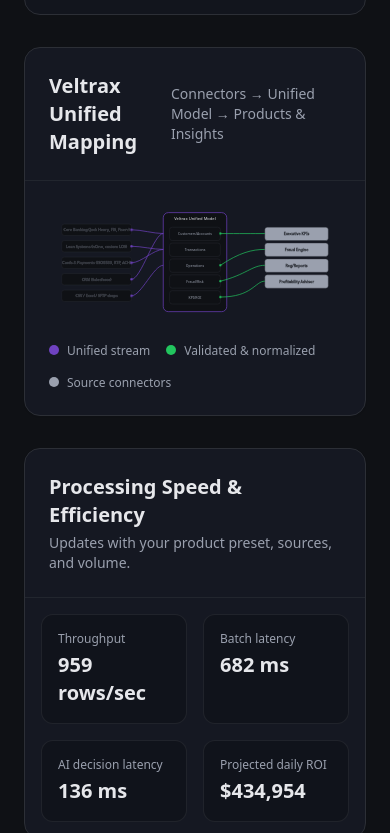
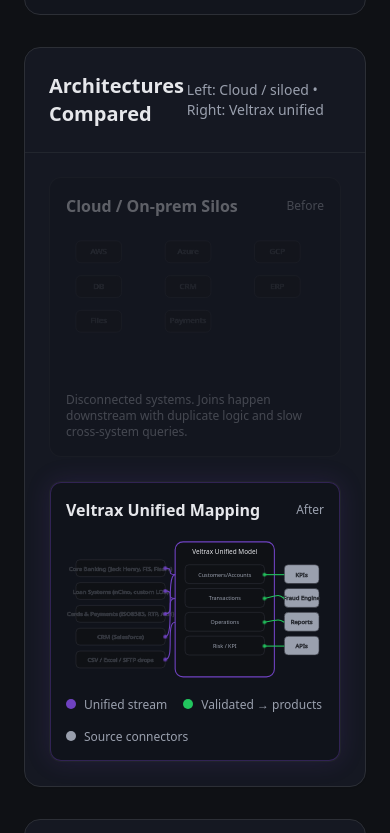
Before and after one commit to veltrax-technologies/veltrax-data-silos, a plain HTML site: page index.html in a window 390 px wide. Shown: the part 1622-2455 px from the top of the page. Drawn offline with nearby package versions, Linux system fonts and the light colour scheme.

Commit message:
Separated the cloud and unified setups

```diff
--- a/index.html
+++ b/index.html
@@ -38,6 +38,10 @@
                 "0%": { opacity: 0, transform: "translateY(12px)" },
                 "100%": { opacity: 1, transform: "translateY(0)" },
               },
+              glow: {
+                "0%": { boxShadow: "0 0 0 rgba(111,66,193,0)" },
+                "100%": { boxShadow: "0 0 0 rgba(111,66,193,0)" },
+              }
             },
             animation: {
               pulseDot: "pulseDot 1.6s ease-in-out infinite",
@@ -45,6 +49,7 @@
             },
             boxShadow: {
               vx: "0 10px 30px rgba(0,0,0,.35)",
+              focus: "0 0 0 2px rgba(111,66,193,.35)",
             },
           },
         },
@@ -54,6 +59,8 @@
     <style>
       .packet { offset-path: path(var(--p)); offset-rotate: 0deg; animation: flow var(--speed, 3500ms) linear infinite; }
       .legend-dot{ width:10px; height:10px; border-radius:999px; display:inline-block; margin-right:.5rem }
+      .panel-active { opacity: 1; filter: none; box-shadow: 0 0 0 1px rgba(111,66,193,.35) inset, 0 0 24px rgba(111,66,193,.15); }
+      .panel-inactive { opacity: .35; filter: grayscale(.2) saturate(.6); }
       ::-webkit-scrollbar{ height: 10px; width: 10px; }
       ::-webkit-scrollbar-thumb{ background:#2C2F36; border-radius:999px; }
       ::-webkit-scrollbar-track{ background:#131417; }
@@ -123,62 +130,71 @@
         </div>
       </section>
 
-      <!-- Visualization -->
+      <!-- Visualization: two separate panels side-by-side -->
       <section class="lg:col-span-8">
         <div class="rounded-2xl border border-vx-border bg-vx-surface overflow-hidden shadow-sm">
           <div class="p-6 border-b border-vx-border/60 flex items-center justify-between">
-            <h2 class="text-xl font-semibold" id="vizTitle">Veltrax Unified Mapping</h2>
-            <div class="text-sm text-vx-muted" id="vizSubtitle">Connectors → Unified Model → Products & Insights</div>
+            <h2 class="text-xl font-semibold">Architectures Compared</h2>
+            <div class="text-sm text-vx-muted">Left: Cloud / siloed • Right: Veltrax unified</div>
           </div>
-          <div class="p-6">
-            <div class="grid grid-cols-1 gap-6">
-              <!-- Mapping diagram: left connectors → center unified model → right products -->
-              <svg viewBox="0 0 920 360" class="w-full">
-                <!-- Left: Connectors (dynamic labels rendered by JS) -->
+
+          <div class="p-6 grid grid-cols-1 md:grid-cols-2 gap-6">
+            <!-- Cloud Silos Panel -->
+            <div id="panelCloud" class="rounded-xl border border-vx-border/60 p-4 bg-black/20 transition-all">
+              <div class="flex items-center justify-between mb-2">
+                <h3 class="font-semibold">Cloud / On‑prem Silos</h3>
+                <span class="text-xs text-vx-muted">Before</span>
+              </div>
+              <svg viewBox="0 0 520 320" class="w-full mt-2">
+                <g id="cloudVendors" fill="none" stroke="#2C2F36" stroke-width="1.2"></g>
+                <!-- No interconnections on purpose to highlight silos -->
+              </svg>
+              <p class="text-xs text-vx-muted mt-2">Disconnected systems. Joins happen downstream with duplicate logic and slow cross‑system queries.</p>
+            </div>
+
+            <!-- Veltrax Unified Panel -->
+            <div id="panelUnified" class="rounded-xl border border-vx-border/60 p-4 bg-black/20 transition-all">
+              <div class="flex items-center justify-between mb-2">
+                <h3 class="font-semibold">Veltrax Unified Mapping</h3>
+                <span class="text-xs text-vx-muted">After</span>
+              </div>
+              <svg viewBox="0 0 520 320" class="w-full mt-2">
+                <!-- Left: Connectors (dynamic) -->
                 <g id="leftConnectors" font-size="12" fill="#9AA0AE" stroke="#2C2F36" stroke-width="1.2"></g>
-
-                <!-- Center: Veltrax Unified Model (fixed groups) -->
-                <g id="unifiedModel">
-                  <rect x="360" y="24" width="200" height="312" rx="16" fill="#0f1115" stroke="#6F42C1" stroke-width="2.2" />
-                  <text x="460" y="48" text-anchor="middle" fill="#E6E7EB" font-size="13">Veltrax Unified Model</text>
-                  <!-- Buckets inside unified model -->
+                <!-- Center: Unified Model -->
+                <g>
+                  <rect x="220" y="24" width="200" height="272" rx="16" fill="#0f1115" stroke="#6F42C1" stroke-width="2.2" />
+                  <text x="320" y="48" text-anchor="middle" fill="#E6E7EB" font-size="13">Veltrax Unified Model</text>
                   <g fill="none" stroke="#2C2F36" stroke-width="1.2">
-                    <rect x="380" y="70" width="160" height="42" rx="8" />
-                    <rect x="380" y="120" width="160" height="42" rx="8" />
-                    <rect x="380" y="170" width="160" height="42" rx="8" />
-                    <rect x="380" y="220" width="160" height="42" rx="8" />
-                    <rect x="380" y="270" width="160" height="42" rx="8" />
+                    <rect x="240" y="70" width="160" height="38" rx="8" />
+                    <rect x="240" y="118" width="160" height="38" rx="8" />
+                    <rect x="240" y="166" width="160" height="38" rx="8" />
+                    <rect x="240" y="214" width="160" height="38" rx="8" />
                   </g>
                   <g font-size="11" fill="#9AA0AE">
-                    <text x="460" y="95" text-anchor="middle" id="u1">Entities</text>
-                    <text x="460" y="145" text-anchor="middle" id="u2">Transactions</text>
-                    <text x="460" y="195" text-anchor="middle" id="u3">Operations</text>
-                    <text x="460" y="245" text-anchor="middle" id="u4">Risk / Fraud</text>
-                    <text x="460" y="295" text-anchor="middle" id="u5">KPI / ROI</text>
+                    <text x="320" y="94" text-anchor="middle" id="u1">Entities</text>
+                    <text x="320" y="142" text-anchor="middle" id="u2">Transactions</text>
+                    <text x="320" y="190" text-anchor="middle" id="u3">Operations</text>
+                    <text x="320" y="238" text-anchor="middle" id="u4">Risk / KPI</text>
                   </g>
                 </g>
-
                 <!-- Right: Products / Insights -->
                 <g id="rightProducts" font-size="12" fill="#9AA0AE" stroke="#2C2F36" stroke-width="1.2">
-                  <rect x="680" y="70" width="200" height="42" rx="8" />
-                  <rect x="680" y="120" width="200" height="42" rx="8" />
-                  <rect x="680" y="170" width="200" height="42" rx="8" />
-                  <rect x="680" y="220" width="200" height="42" rx="8" />
-                  <text x="780" y="95" text-anchor="middle" id="p1">Dashboards</text>
-                  <text x="780" y="145" text-anchor="middle" id="p2">AI Models</text>
-                  <text x="780" y="195" text-anchor="middle" id="p3">Reports / Exports</text>
-                  <text x="780" y="245" text-anchor="middle" id="p4">APIs / Automations</text>
+                  <rect x="440" y="70" width="70" height="38" rx="8" />
+                  <rect x="440" y="118" width="70" height="38" rx="8" />
+                  <rect x="440" y="166" width="70" height="38" rx="8" />
+                  <rect x="440" y="214" width="70" height="38" rx="8" />
+                  <text x="475" y="94" text-anchor="middle" id="p1">KPIs</text>
+                  <text x="475" y="142" text-anchor="middle" id="p2">AI</text>
+                  <text x="475" y="190" text-anchor="middle" id="p3">Reports</text>
+                  <text x="475" y="238" text-anchor="middle" id="p4">APIs</text>
                 </g>
-
-                <!-- Dynamic flow paths -->
                 <g id="flows" stroke="#6F42C1" stroke-width="2" fill="none"></g>
                 <g id="packets"></g>
               </svg>
-
-              <!-- Legend -->
-              <div class="text-xs text-vx-muted flex flex-wrap items-center gap-4">
+              <div class="text-xs text-vx-muted flex flex-wrap items-center gap-4 mt-2">
                 <div><span class="legend-dot" style="background:#6F42C1"></span>Unified stream</div>
-                <div><span class="legend-dot" style="background:#22c55e"></span>Validated & normalized</div>
+                <div><span class="legend-dot" style="background:#22c55e"></span>Validated → products</div>
                 <div><span class="legend-dot" style="background:#9AA0AE"></span>Source connectors</div>
               </div>
             </div>
@@ -199,7 +215,7 @@
       <div class="mt-4 text-xs text-vx-muted"><span class="opacity-80">Note:</span> Simulated metrics illustrate the relative impact of a unified schema vs siloed feeds.</div>
     </section>
 
-    <!-- FOOTER -->
+    <!-- FOOTER (clean, no product links) -->
     <footer class="border-t border-vx-border/70 py-10">
       <div class="max-w-7xl mx-auto px-6 md:px-10 flex flex-col md:flex-row items-start md:items-center justify-between gap-6">
         <div>
@@ -214,19 +230,12 @@
           <p class="text-sm text-vx-muted mt-3 max-w-xl">Local‑first. Private by default. Built for operators who need provable ROI.</p>
           <a class="text-vx-accent hover:underline mt-2 block" href="https://www.linkedin.com/company/veltrax-technologies/?viewAsMember=true" target="_blank" rel="noopener">Connect with us on LinkedIn</a>
         </div>
-        <div class="text-sm text-vx-muted/80">
-          <a href="#" class="hover:text-white">View Finex</a>
-          <span class="mx-2">•</span>
-          <a href="#" class="hover:text-white">View Échelon</a>
-          <span class="mx-2">•</span>
-          <a href="#" class="hover:text-white">View Verdict</a>
-        </div>
       </div>
     </footer>
 
     <!-- SCRIPT -->
     <script>
-      // ── Product presets → source lists + mapping labels
+      // Presets
       const PRESETS = {
         finex: {
           name: 'Finex (Banking)',
@@ -237,8 +246,8 @@
             { key: 'crm', name: 'CRM (Salesforce)', baseRps: 120, roi: 1.1 },
             { key: 'files', name: 'CSV / Excel / SFTP drops', baseRps: 90, roi: 0.9 },
           ],
-          ulabels: ['Customers/Accounts','Transactions','Operations','Fraud/Risk','KPI/ROI'],
-          plabels: ['Executive KPIs','Fraud Engine','Reg/Reports','Profitability Advisor']
+          ulabels: ['Customers/Accounts','Transactions','Operations','Risk / KPI'],
+          plabels: ['KPIs','Fraud Engine','Reports','APIs']
         },
         echelon: {
           name: 'Échelon (Retail)',
@@ -249,8 +258,8 @@
             { key: 'crm', name: 'CRM / Loyalty', baseRps: 140, roi: 1.1 },
             { key: 'files', name: 'CSV / Excel / Local DB', baseRps: 80, roi: 0.9 },
           ],
-          ulabels: ['Products/Stores','Sales/Orders','Ops/Staffing','Shrink/Risk','KPI/ROI'],
-          plabels: ['Ops KPIs','Demand / Pricing AI','Reports','Action Center']
+          ulabels: ['Products/Stores','Sales/Orders','Ops/Staffing','Shrink / KPI'],
+          plabels: ['KPIs','Demand AI','Reports','Action API']
         },
         verdict: {
           name: 'Verdict (Legal)',
@@ -261,8 +270,8 @@
             { key: 'crm', name: 'CRM / Matters', baseRps: 100, roi: 1.0 },
             { key: 'files', name: 'PDF / Email / Local DB', baseRps: 70, roi: 0.9 },
           ],
-          ulabels: ['Clients/Matters','Docs/Exhibits','Hearings/Deadlines','Risk/Compliance','KPI/ROI'],
-          plabels: ['Case KPIs','LLM Summaries','Reports','Automation Hooks']
+          ulabels: ['Clients/Matters','Docs/Exhibits','Deadlines','Risk / KPI'],
+          plabels: ['Case KPIs','LLM','Reports','Hooks']
         },
       };
 
@@ -274,12 +283,7 @@
       const DOLLAR_PER_1K_ROWS = 4.2;
       const ROI_MULTIPLIER = 1.0;
 
-      const state = {
-        mode: 'unified',
-        volume: 1.0,
-        product: 'finex',
-        enabled: new Set(),
-      };
+      const state = { mode: 'unified', volume: 1.0, product: 'finex', enabled: new Set() };
 
       const $modeCloud = document.getElementById('modeCloud');
       const $modeUnified = document.getElementById('modeUnified');
@@ -289,12 +293,14 @@
       const $metrics = document.getElementById('metrics');
       const $why = document.getElementById('why');
 
-      // SVG groups
+      const $panelCloud = document.getElementById('panelCloud');
+      const $panelUnified = document.getElementById('panelUnified');
+
       const $left = () => document.getElementById('leftConnectors');
       const $flows = () => document.getElementById('flows');
       const $packets = () => document.getElementById('packets');
+      const $vendors = () => document.getElementById('cloudVendors');
 
-      // Helpers
       function activePreset(){ return PRESETS[state.product]; }
 
       function buildSources(){
@@ -311,9 +317,7 @@
                 <span class="ml-2">${s.name}</span>
               </label>
             </div>
-            <div class="col-span-2 text-right">
-              <span class="text-xs text-vx-muted">~${s.baseRps.toLocaleString()} rows/s</span>
-            </div>`;
+            <div class="col-span-2 text-right"><span class="text-xs text-vx-muted">~${s.baseRps.toLocaleString()} rows/s</span></div>`;
           const cb = row.querySelector('input');
           const dot = row.querySelector('.dot');
           cb.addEventListener('change', (e)=>{
@@ -335,12 +339,12 @@
           { label: 'AI decision latency', value: `${Math.round(aiLatency)} ms` },
           { label: 'Projected daily ROI', value: `$${Math.round(dailyROI).toLocaleString()}` },
         ];
-        for (const m of items){
+        items.forEach(m=>{
           const card = document.createElement('div');
           card.className = 'rounded-xl border border-vx-border/60 bg-black/20 p-4';
           card.innerHTML = `<div class="text-xs text-vx-muted">${m.label}</div><div class="mt-1 text-xl font-semibold">${m.value}</div>`;
           $metrics.appendChild(card);
-        }
+        });
       }
 
       function totals(){
@@ -357,79 +361,88 @@
         return { rps, aiLatency, batchLatency, dailyROI };
       }
 
-      function drawMapping(){
+      function drawCloudSilos(){
+        const g = $vendors(); g.innerHTML = '';
+        const cols = [20, 200, 380];
+        const rows = [30, 100, 170, 240];
+        const labels = ['AWS','Azure','GCP','DB','CRM','ERP','Files','Payments'];
+        let i=0;
+        rows.forEach(y=>{
+          cols.forEach(x=>{
+            if (i>=labels.length) return; const w=92, h=44;
+            const r = document.createElementNS('http://www.w3.org/2000/svg','rect');
+            r.setAttribute('x', x); r.setAttribute('y', y); r.setAttribute('width', w); r.setAttribute('height', h); r.setAttribute('rx', 10);
+            r.setAttribute('fill', '#0f1115'); r.setAttribute('stroke', '#2C2F36');
+            const t = document.createElementNS('http://www.w3.org/2000/svg','text');
+            t.setAttribute('x', x + w/2); t.setAttribute('y', y + 26); t.setAttribute('text-anchor','middle'); t.setAttribute('fill','#9AA0AE'); t.textContent = labels[i++];
+            g.appendChild(r); g.appendChild(t);
+          });
+        });
+        // no connecting lines, by design
+      }
+
+      function drawUnified(){
         // Left connectors boxes + labels
         const preset = activePreset();
-        const left = $left();
-        left.innerHTML = '';
-        const startX = 40, startY = 60, w = 220, h = 36, gap = 16;
+        const left = $left(); left.innerHTML = '';
+        const startX = 20, startY = 60, w = 180, h = 34, gap = 12;
         preset.sources.forEach((s, i)=>{
+          if (!state.enabled.has(s.key)) return;
           const y = startY + i*(h+gap);
           const rect = document.createElementNS('http://www.w3.org/2000/svg','rect');
           rect.setAttribute('x', startX); rect.setAttribute('y', y);
           rect.setAttribute('width', w); rect.setAttribute('height', h); rect.setAttribute('rx', 8);
-          rect.setAttribute('fill', '#0f1115'); rect.setAttribute('stroke', '#2C2F36'); rect.setAttribute('stroke-width','1.2');
+          rect.setAttribute('fill', '#0f1115'); rect.setAttribute('stroke', '#2C2F36');
+          rect.setAttribute('title', s.name);
           const label = document.createElementNS('http://www.w3.org/2000/svg','text');
           label.setAttribute('x', startX + w/2); label.setAttribute('y', y + 22); label.setAttribute('text-anchor','middle');
           label.setAttribute('fill','#9AA0AE'); label.textContent = s.name;
           left.appendChild(rect); left.appendChild(label);
         });
 
-        // Unified model bucket labels
-        const [u1,u2,u3,u4,u5] = activePreset().ulabels;
-        document.getElementById('u1').textContent = u1;
-        document.getElementById('u2').textContent = u2;
-        document.getElementById('u3').textContent = u3;
-        document.getElementById('u4').textContent = u4;
-        document.getElementById('u5').textContent = u5;
-
-        // Right products
+        // Right products labels
         const [p1,p2,p3,p4] = activePreset().plabels;
         document.getElementById('p1').textContent = p1;
         document.getElementById('p2').textContent = p2;
         document.getElementById('p3').textContent = p3;
         document.getElementById('p4').textContent = p4;
 
-        // Flow lines
-        const flows = $flows();
-        const packets = $packets();
-        flows.innerHTML = ''; packets.innerHTML = '';
+        // Unified bucket labels
+        const [u1,u2,u3,u4] = activePreset().ulabels;
+        document.getElementById('u1').textContent = u1;
+        document.getElementById('u2').textContent = u2;
+        document.getElementById('u3').textContent = u3;
+        document.getElementById('u4').textContent = u4;
 
-        // Map each source to an appropriate unified bucket index
-        const bucketYs = [90, 140, 190, 240, 290];
+        // Flow paths
+        const flows = $flows(); const packets = $packets();
+        flows.innerHTML=''; packets.innerHTML='';
         const mapIndex = (key)=>{
           const m = { core:0, loans:1, cards:1, crm:0, files:2, pos:1, inventory:2, ecom:1, dms:1, ecf:2, billing:2 };
-          return Math.min(m[key] ?? 2, 4);
-        }
-
-        const leftX = 260; // right edge of left boxes
-        const busX = 360;  // left edge of unified model
-
-        activePreset().sources.forEach((s, i)=>{
+          return Math.min(m[key] ?? 2, 3);
+        };
+        const leftEdge = 200; const busX = 220; const bucketYs = [90, 138, 186, 234];
+        let i=0;
+        activePreset().sources.forEach(s=>{
           if (!state.enabled.has(s.key)) return;
-          const sy = 78 + i*52; // approx center of each left rect
+          const sy = 77 + i*(46); i++;
           const by = bucketYs[mapIndex(s.key)];
-          const d = `M ${leftX} ${sy} C ${leftX+30} ${sy}, ${busX-30} ${by}, ${busX} ${by}`;
+          const d = `M ${leftEdge} ${sy} C ${leftEdge+20} ${sy}, ${busX-20} ${by}, ${busX} ${by}`;
           const path = document.createElementNS('http://www.w3.org/2000/svg','path');
           path.setAttribute('d', d); path.setAttribute('stroke','#6F42C1'); path.setAttribute('stroke-width','2.2'); path.setAttribute('fill','none');
           flows.appendChild(path);
-
-          // animated packets along the path
           const g = document.createElementNS('http://www.w3.org/2000/svg','g');
-          g.setAttribute('class','packet');
-          g.style.setProperty('--p', `'${d}'`);
-          g.style.setProperty('--speed', `${3200 - (i%4)*250}ms`);
-          const c = document.createElementNS('http://www.w3.org/2000/svg','circle');
-          c.setAttribute('r','4'); c.setAttribute('fill','#6F42C1'); c.setAttribute('class','animate-pulseDot');
+          g.setAttribute('class','packet'); g.style.setProperty('--p', `'${d}'`); g.style.setProperty('--speed', `${3200 - (i%4)*250}ms`);
+          const c = document.createElementNS('http://www.w3.org/2000/svg','circle'); c.setAttribute('r','4'); c.setAttribute('fill','#6F42C1'); c.setAttribute('class','animate-pulseDot');
           g.appendChild(c); packets.appendChild(g);
         });
 
-        // Outgoing unified flows to products (fixed)
+        // Outgoing to products
         const outLines = [
-          'M 540 90 C 600 90, 640 90, 680 90',
-          'M 540 190 C 600 150, 640 140, 680 140',
-          'M 540 240 C 620 220, 640 190, 680 190',
-          'M 540 290 C 640 290, 650 240, 680 240',
+          'M 400 90 C 430 90, 430 90, 440 90',
+          'M 400 138 C 430 130, 430 130, 440 138',
+          'M 400 186 C 430 180, 430 180, 440 186',
+          'M 400 234 C 430 234, 430 234, 440 234',
         ];
         outLines.forEach((d, idx)=>{
           const p = document.createElementNS('http://www.w3.org/2000/svg','path');
@@ -442,26 +455,37 @@
         });
       }
 
+      function applyPanelFocus(){
+        if (state.mode === 'cloud'){
+          $panelCloud.classList.add('panel-active');
+          $panelCloud.classList.remove('panel-inactive');
+          $panelUnified.classList.remove('panel-active');
+          $panelUnified.classList.add('panel-inactive');
+        } else {
+          $panelUnified.classList.add('panel-active');
+          $panelUnified.classList.remove('panel-inactive');
+          $panelCloud.classList.remove('panel-active');
+          $panelCloud.classList.add('panel-inactive');
+        }
+      }
+
       function render(){
-        // Toggle button states
+        // Toggles
         if (state.mode === 'cloud'){
           $modeCloud.className = 'px-4 py-2 rounded-xl border border-vx-accent bg-vx-accent text-white shadow-vx';
           $modeUnified.className = 'px-4 py-2 rounded-xl border border-vx-border bg-vx-surface shadow-sm hover:border-vx-accent/50 transition';
-          document.getElementById('vizTitle').textContent = 'Siloed Connectors';
-          document.getElementById('vizSubtitle').textContent = 'Each system merges data downstream with duplicate logic & latency';
           document.getElementById('why').classList.add('hidden');
         } else {
           $modeUnified.className = 'px-4 py-2 rounded-xl border border-vx-accent bg-vx-accent text-white shadow-vx';
           $modeCloud.className = 'px-4 py-2 rounded-xl border border-vx-border bg-vx-surface shadow-sm hover:border-vx-accent/50 transition';
-          document.getElementById('vizTitle').textContent = 'Veltrax Unified Mapping';
-          document.getElementById('vizSubtitle').textContent = 'Connectors → Unified Model → Products & Insights';
           document.getElementById('why').classList.remove('hidden');
         }
-
         // Metrics
         buildMetrics(totals());
-        // Diagram
-        drawMapping();
+        // Diagrams
+        drawCloudSilos();
+        drawUnified();
+        applyPanelFocus();
       }
 
       function bindProductButtons(){
```
